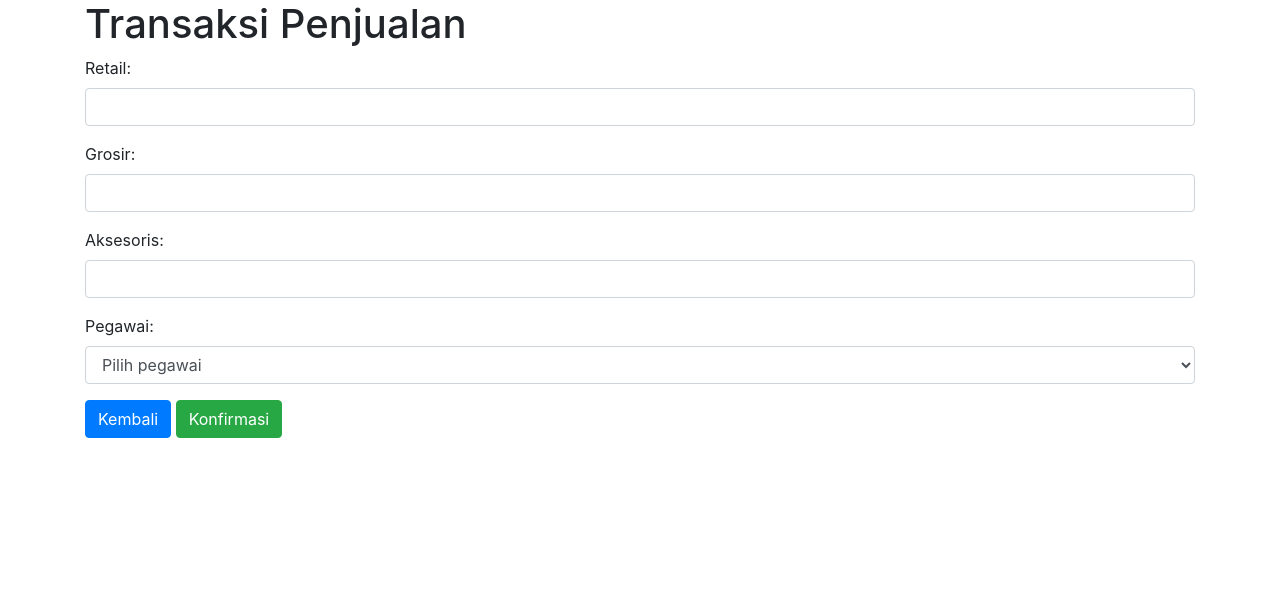
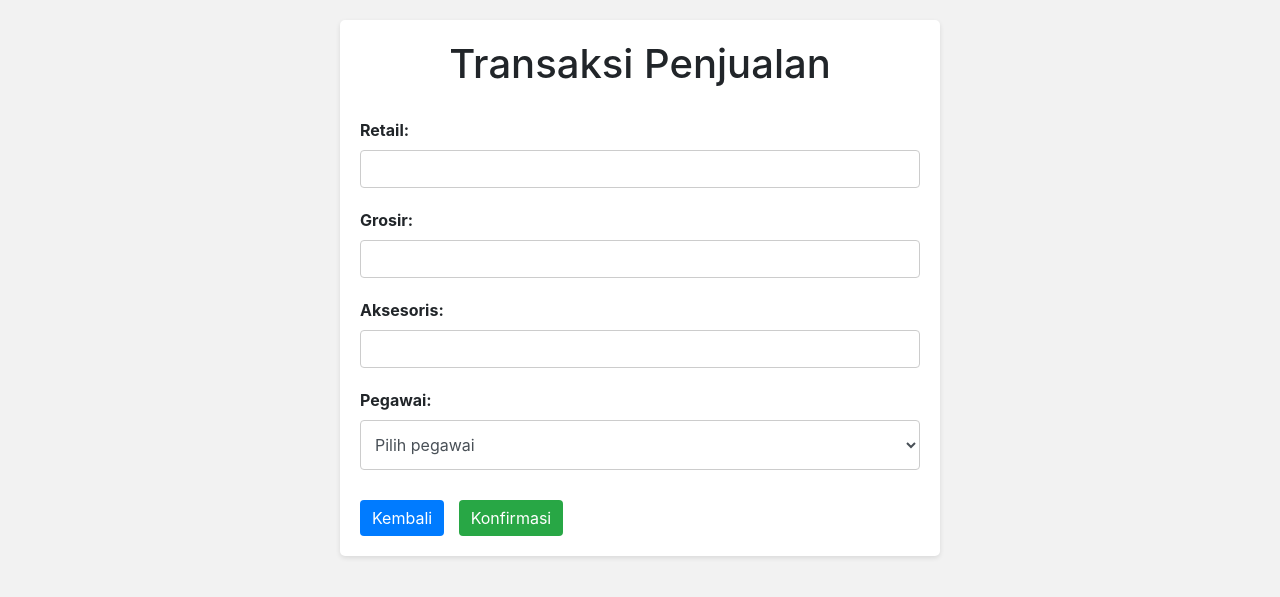
Before and after one commit to PBLHADAH/accounting_web, a PHP site: page /transaksi_penjualan/create_penjualan.php in a window 1280 px wide. Shown: the top 597 px of the page. Run offline with PHP 8.4, Linux system fonts and the light colour scheme; data that the repository does not hold is empty.

Commit message:
update tampilan create di penjualan.php

```diff
--- a/transaksi_penjualan/create_penjualan.php
+++ b/transaksi_penjualan/create_penjualan.php
@@ -3,6 +3,72 @@
 <head>
     <title>Tambah Penjualan</title>
     <link rel="stylesheet" href="https://stackpath.bootstrapcdn.com/bootstrap/4.5.0/css/bootstrap.min.css">
+    <style>
+    body {
+        padding: 20px;
+        background-color: #f2f2f2;
+    }
+
+    .container {
+        max-width: 600px;
+        margin: 0 auto;
+        background-color: #fff;
+        padding: 20px;
+        border-radius: 5px;
+        box-shadow: 0 2px 5px rgba(0, 0, 0, 0.1);
+    }
+
+    h1 {
+        text-align: center;
+        margin-bottom: 30px;
+    }
+
+    .form-group {
+        margin-bottom: 20px;
+    }
+
+    label {
+        font-weight: bold;
+    }
+
+    .form-control {
+        width: 100%;
+        padding: 10px;
+        font-size: 16px;
+        border: 1px solid #ccc;
+        border-radius: 4px;
+    }
+
+    select.form-control {
+        height: 50px;
+    }
+
+    .btn {
+        margin-top: 10px;
+        margin-right: 10px;
+    }
+
+    .btn-primary {
+        background-color: #007bff;
+        color: #fff;
+        border: none;
+    }
+
+    .btn-primary:hover {
+        background-color: #0069d9;
+    }
+
+    .btn-success {
+        background-color: #28a745;
+        color: #fff;
+        border: none;
+    }
+
+    .btn-success:hover {
+        background-color: #218838;
+    }
+</style>
+
 </head>
 <body>
     <div class="container">
```
Also changed, not shown: transaksi_penjualan/penjualan.php (+55 -3 lines).
